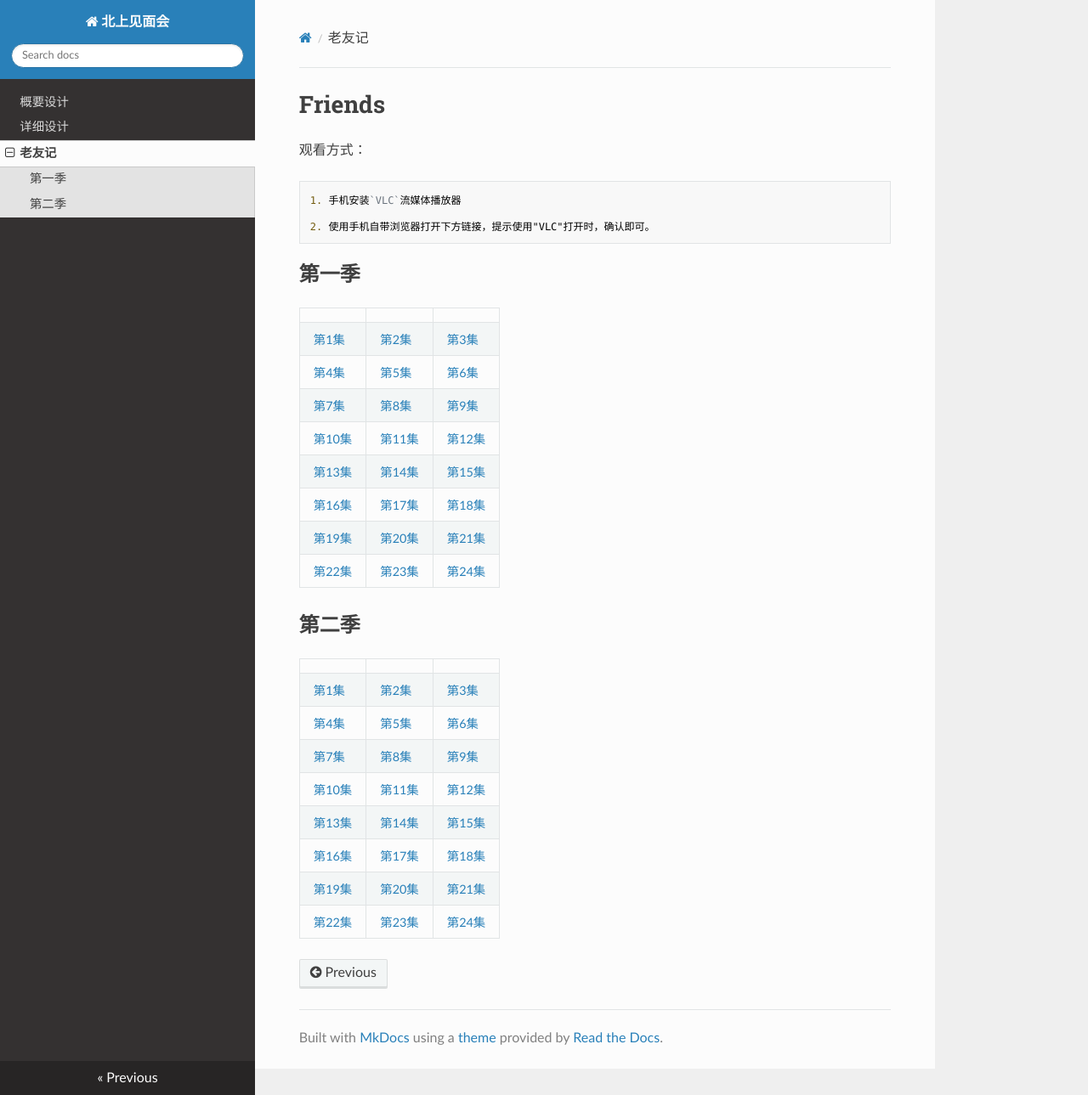
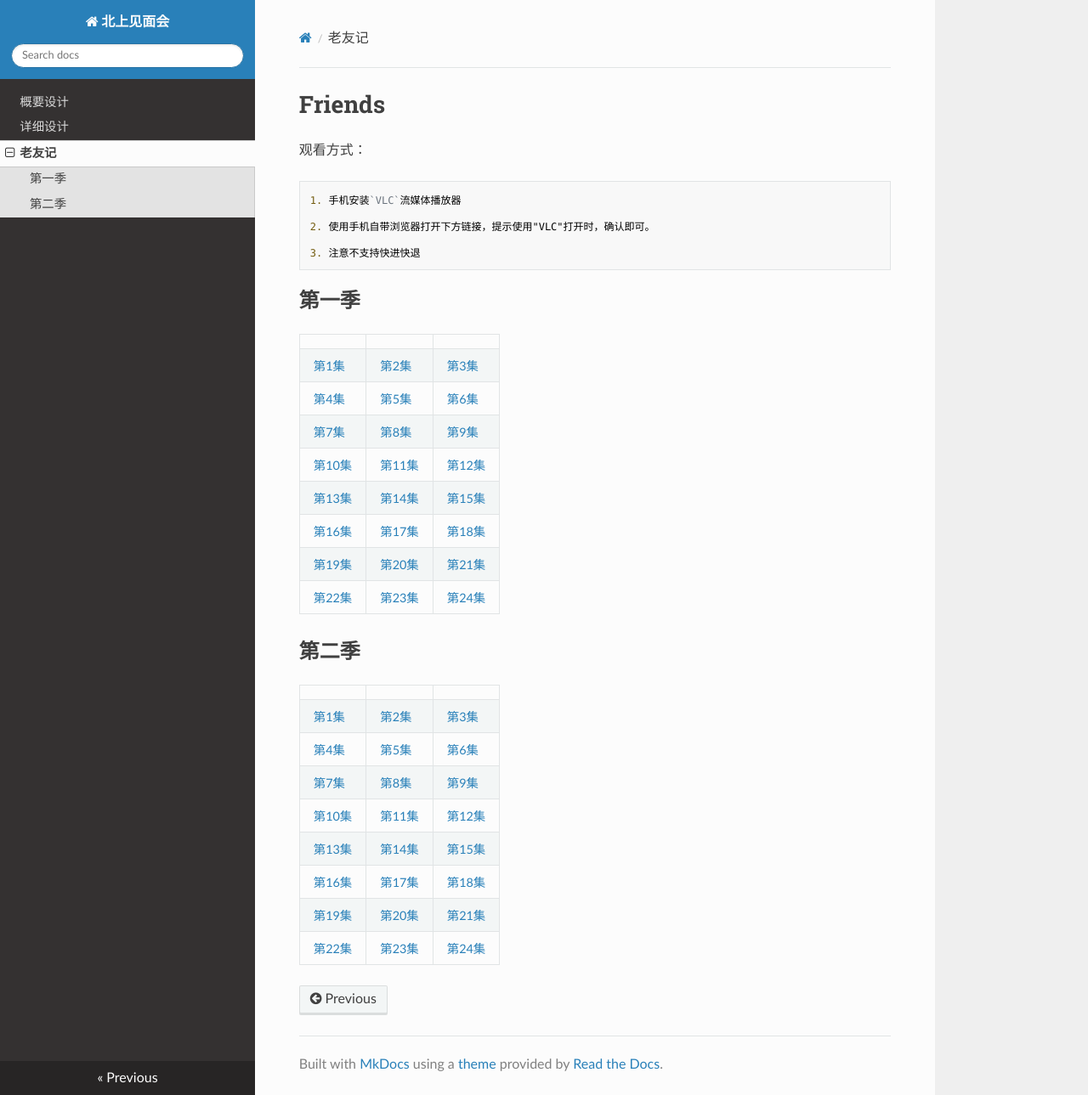
Before and after one commit to wangzhizhou/BSMeeting, an MkDocs documentation site: the page built from docs/friends.md, in a window 1280 px wide and 1289 px high. Shown: the whole window at 85% size. Built offline with MkDocs 1.6.1, drawn with Linux system fonts in a browser that asks for light colours; nearby versions of some CDN libraries; old or Windows-style settings are respelled for this version of MkDocs.

Commit message:
add some hint

```diff
--- a/docs/friends.md
+++ b/docs/friends.md
@@ -5,6 +5,8 @@
 	1. 手机安装`VLC`流媒体播放器
 
 	2. 使用手机自带浏览器打开下方链接，提示使用"VLC"打开时，确认即可。
+
+	3. 注意不支持快进快退
 
 ## 第一季
 
```
